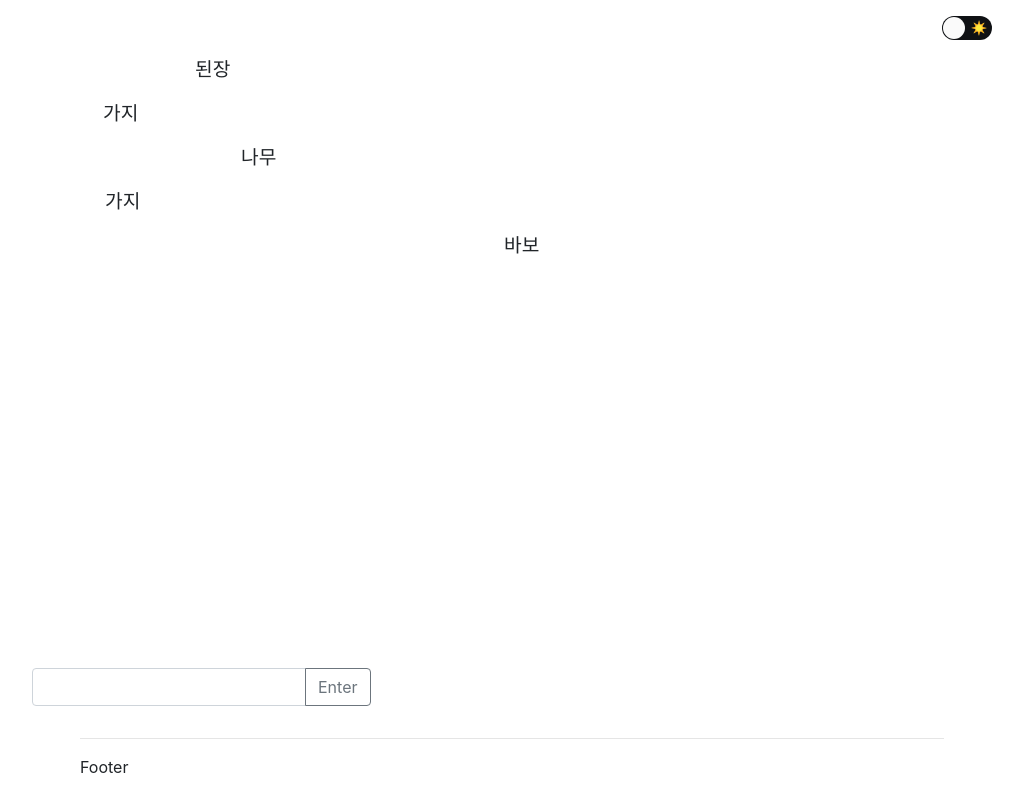
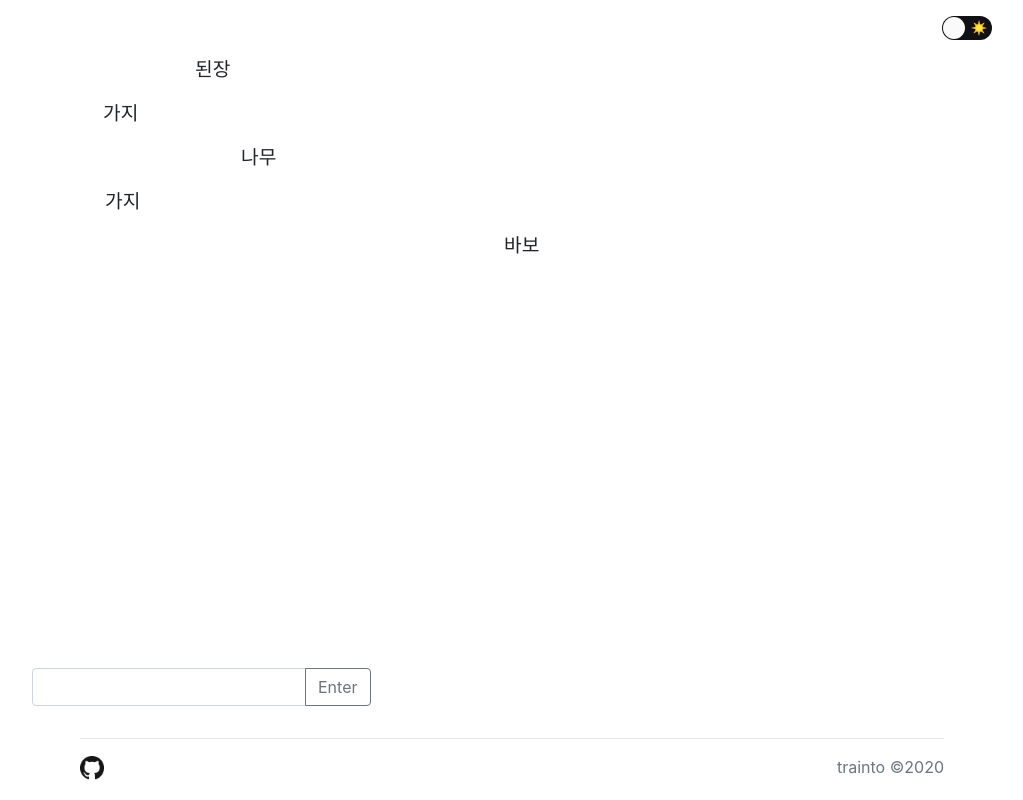
Before and after one commit to trainto/venice, a React (Create React App) app: page / in a window 1280 px wide. Shown: the whole page, without its empty margins (128-1151 px from the left). Built offline with nearby package versions, Linux system fonts and the light colour scheme.

Commit message:
Footer: Add icon and copyright

```diff
--- a/src/components/common/footer.tsx
+++ b/src/components/common/footer.tsx
@@ -1,10 +1,17 @@
 import React from 'react';
+import Store from '../../store';
 
 const Footer = React.memo(() => {
+  const store = Store.useStore();
+
   return (
     <footer className="px-5">
       <hr />
-      Footer
+      <a href="https://github.com/trainto/venice" target="_blank" rel="noopener noreferrer">
+        <img src={require(`../../assets/github-${store.theme}.png`)} alt="github" width={24} height={24} />
+      </a>
+
+      <span className="float-right text-muted">trainto ©2020</span>
     </footer>
   );
 });
```
Also changed, not shown: src/assets/github-dark.png (added), src/assets/github-light.png (added).
